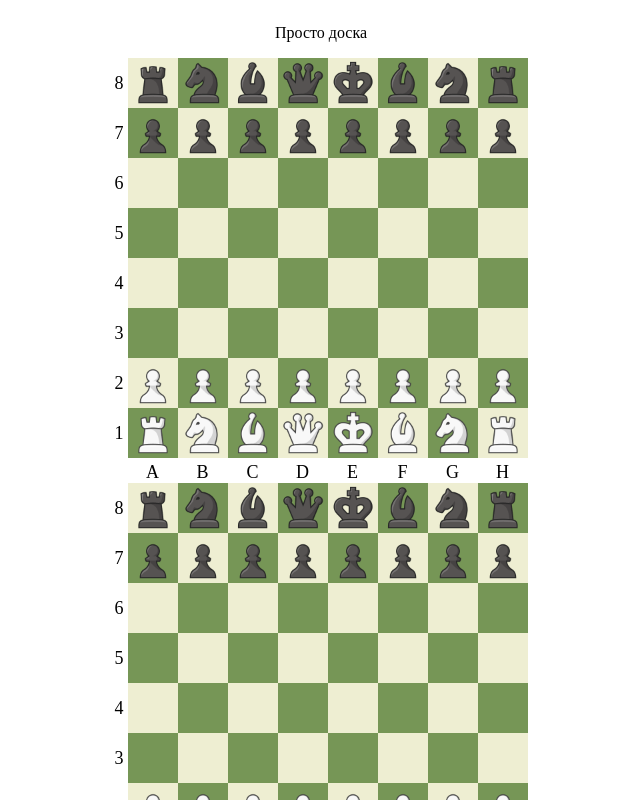
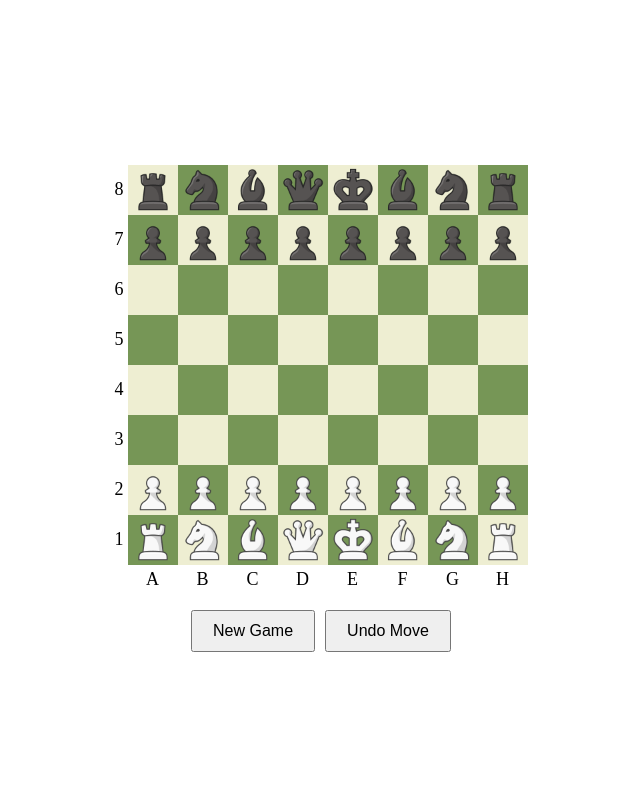
Before and after one commit to msamual/online-chess, an Angular app in the folder front/: page / in a window 1280 px wide. Shown: the top 800 px of the page, without its empty margins (319-959 px from the left). Built offline with nearby package versions, Linux system fonts and the light colour scheme.

Commit message:
просто доска

```diff
--- a/front/src/app/app.component.html
+++ b/front/src/app/app.component.html
@@ -1,6 +1,4 @@
 <div class="main-container">
-  <p>Просто доска</p>
-  <app-chess-board></app-chess-board>
   <app-chess-board></app-chess-board>
   <app-game-control></app-game-control>
 </div>
```
